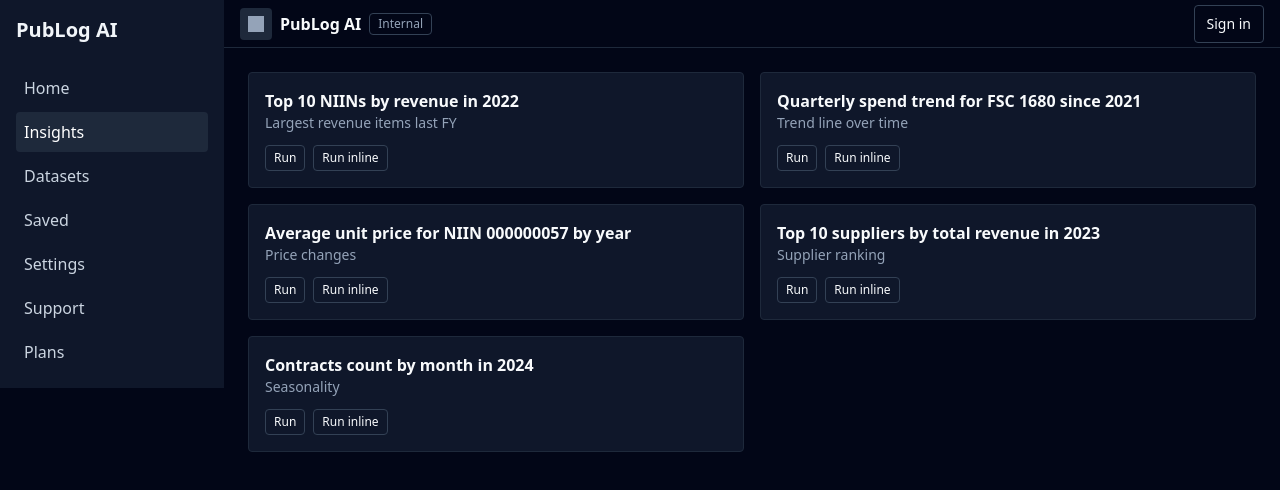
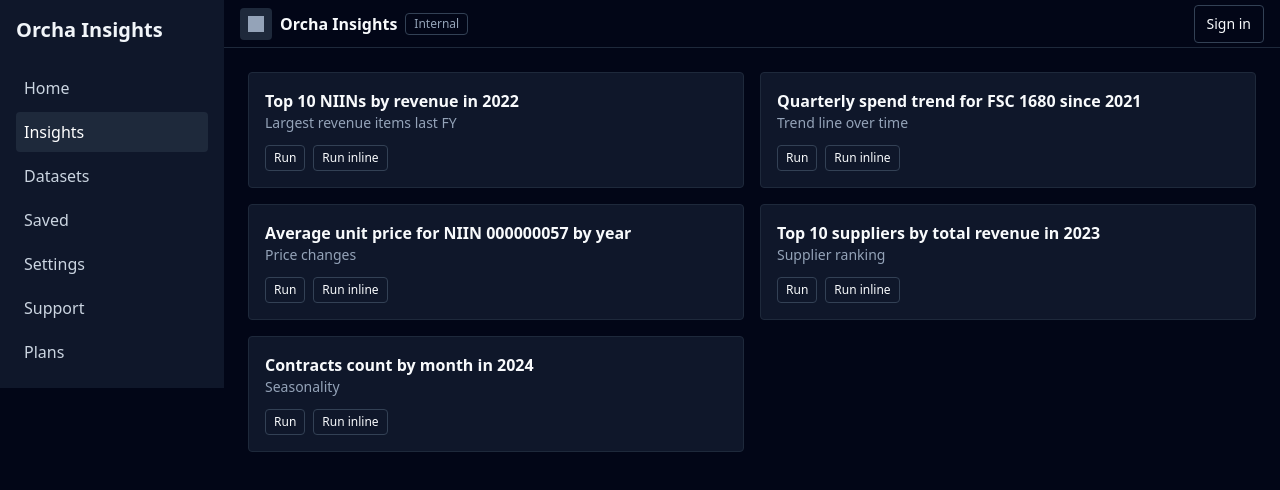
Before and after one commit to Harmonyone1/Publog_Chat, a Next.js app: page /insights in a window 1280 px wide. Shown: the top 490 px of the page. Built offline with nearby package versions, Linux system fonts and the light colour scheme; no server answers.

Commit message:
feat(branding): rename app to Orcha Insights; parser: support suppliers/companies; fix ILIKE

```diff
--- a/app/layout.tsx
+++ b/app/layout.tsx
@@ -5,8 +5,8 @@ import { PlanProvider } from '../lib/plan';
 import AuthProvider from '../components/AuthProvider';
 
 export const metadata: Metadata = {
-  title: process.env.NEXT_PUBLIC_APP_NAME || 'PubLog Insights',
-  description: 'Ask natural-language questions over your PubLog data',
+  title: process.env.NEXT_PUBLIC_APP_NAME || 'Orcha Insights',
+  description: 'Ask natural-language questions over your data with Orcha Insights',
 };
 
 export default function RootLayout({ children }: { children: React.ReactNode }) {
--- a/components/AppShell.tsx
+++ b/components/AppShell.tsx
@@ -5,7 +5,7 @@ import UserMenu from './UserMenu';
 
 export default function AppShell({ children }: { children: React.ReactNode }) {
   const [open, setOpen] = useState(false);
-  const appName = process.env.NEXT_PUBLIC_APP_NAME || 'PubLog';
+  const appName = process.env.NEXT_PUBLIC_APP_NAME || 'Orcha Insights';
   const env = process.env.NEXT_PUBLIC_DATA_CLASSIFICATION || 'Internal';
   const [collapsed, setCollapsed] = useState(false);
   return (
```
Also changed, not shown: 1 other file (tests, documents, lock files or other folders).
